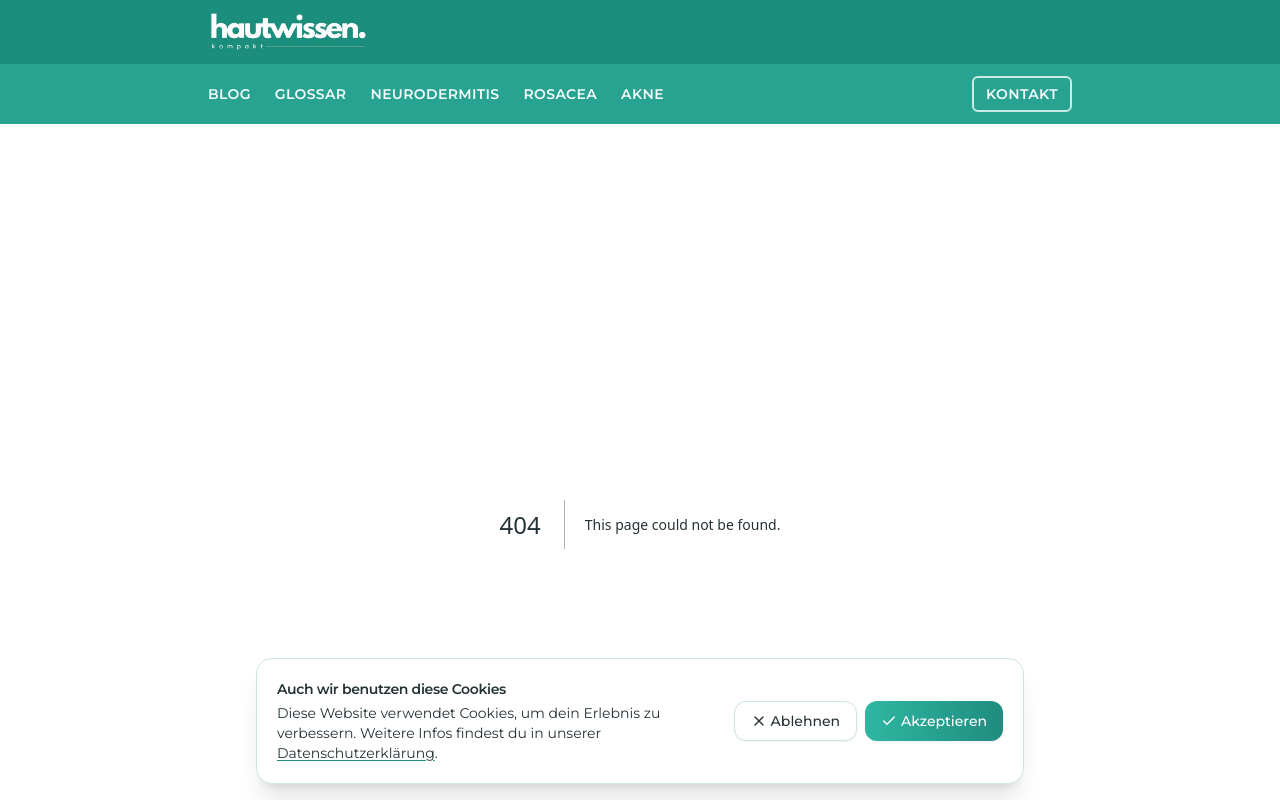
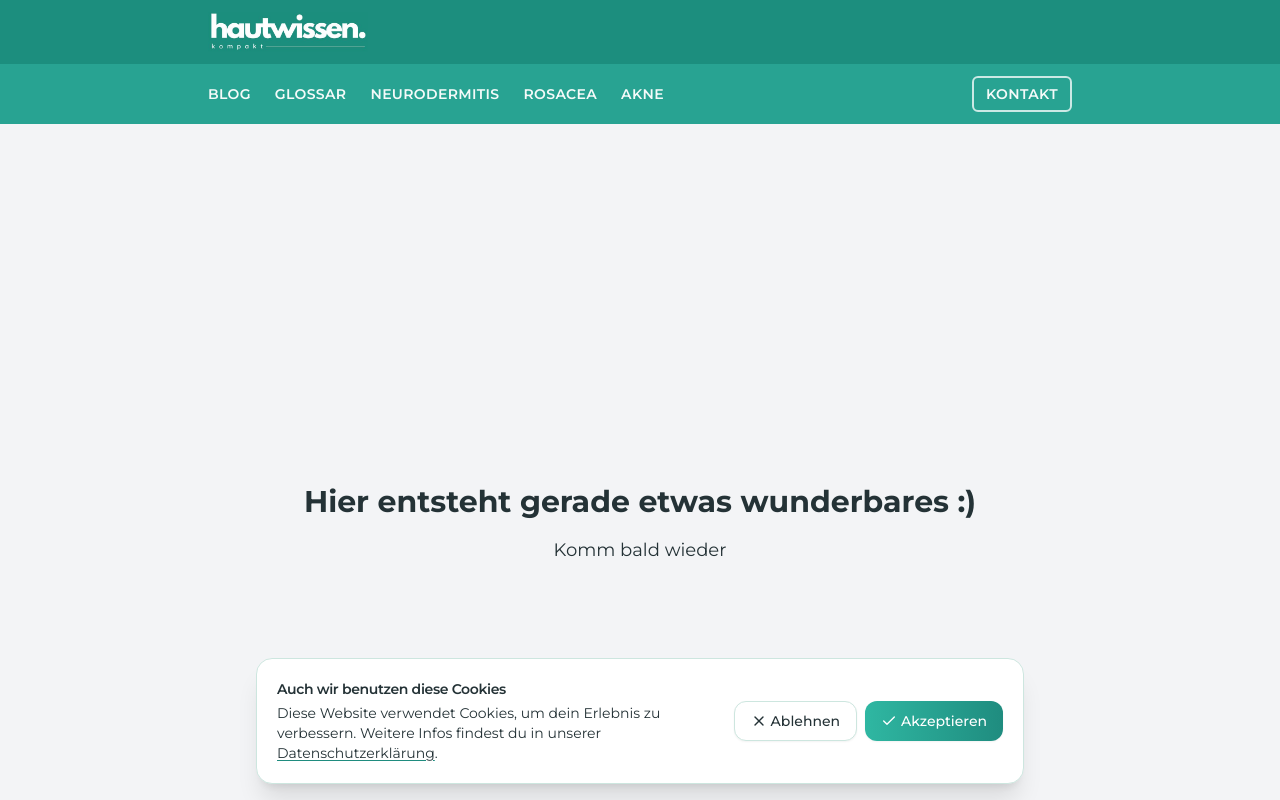
Before and after one commit to hautgesundheitmagazin-hub/website, a Next.js app: page /neurodermitis in a window 1280 px wide. Before the commit this address had no page. Shown: the top 800 px of the page. Built offline with nearby package versions, Linux system fonts and the light colour scheme.

Commit message:
Create page.tsx

```diff
--- /dev/null
+++ b/src/app/neurodermitis/page.tsx
@@ -0,0 +1,11 @@
+// app/page.tsx (bei Next.js 13+ mit App Router)
+// oder pages/index.tsx (bei älteren Versionen)
+
+export default function ComingSoonPage() {
+  return (
+    <main className="flex min-h-screen flex-col items-center justify-center bg-gray-100 text-center">
+      <h1 className="text-3xl font-bold mb-4">Hier entsteht gerade etwas wunderbares :)</h1>
+      <p className="text-lg">Komm bald wieder</p>
+    </main>
+  );
+}
```
